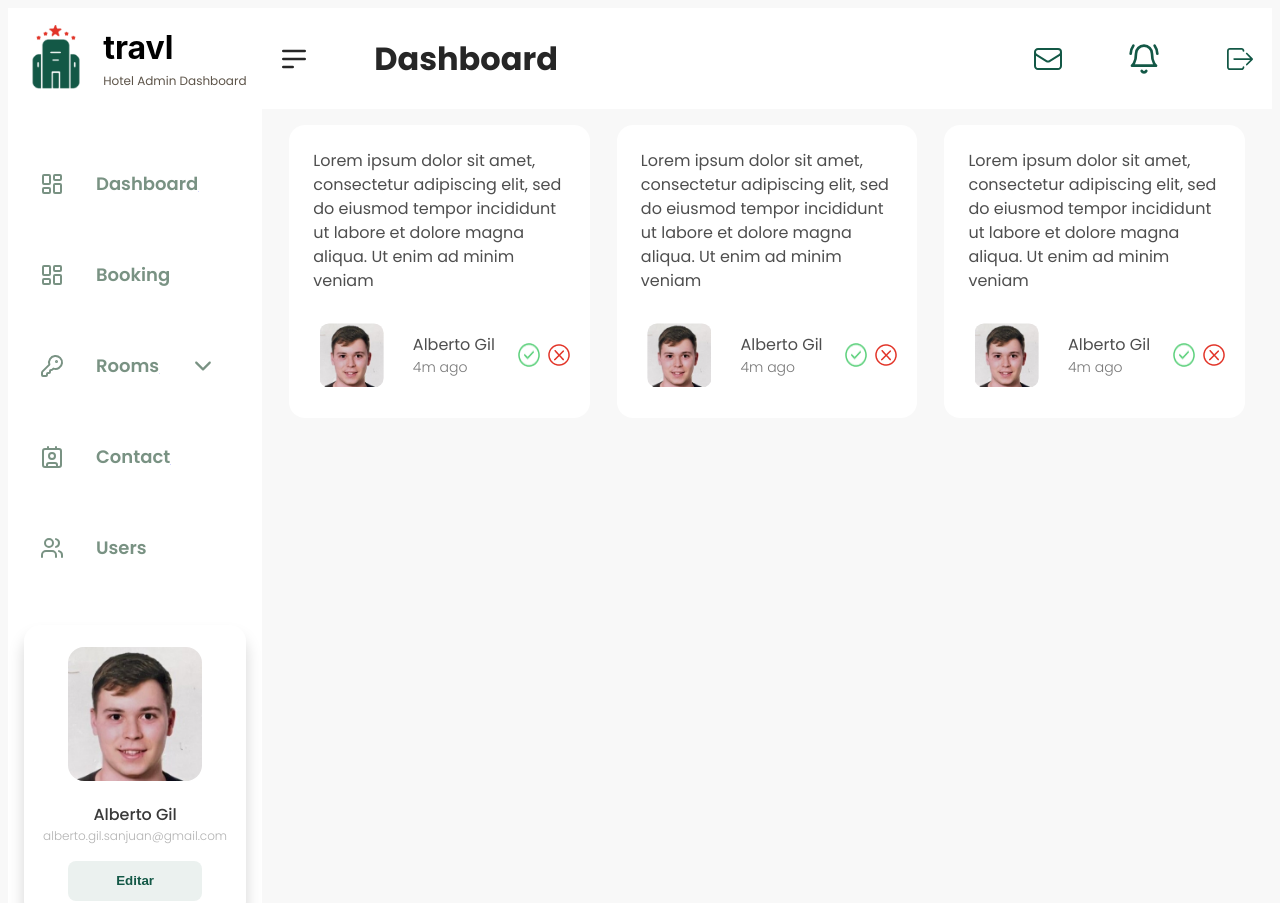
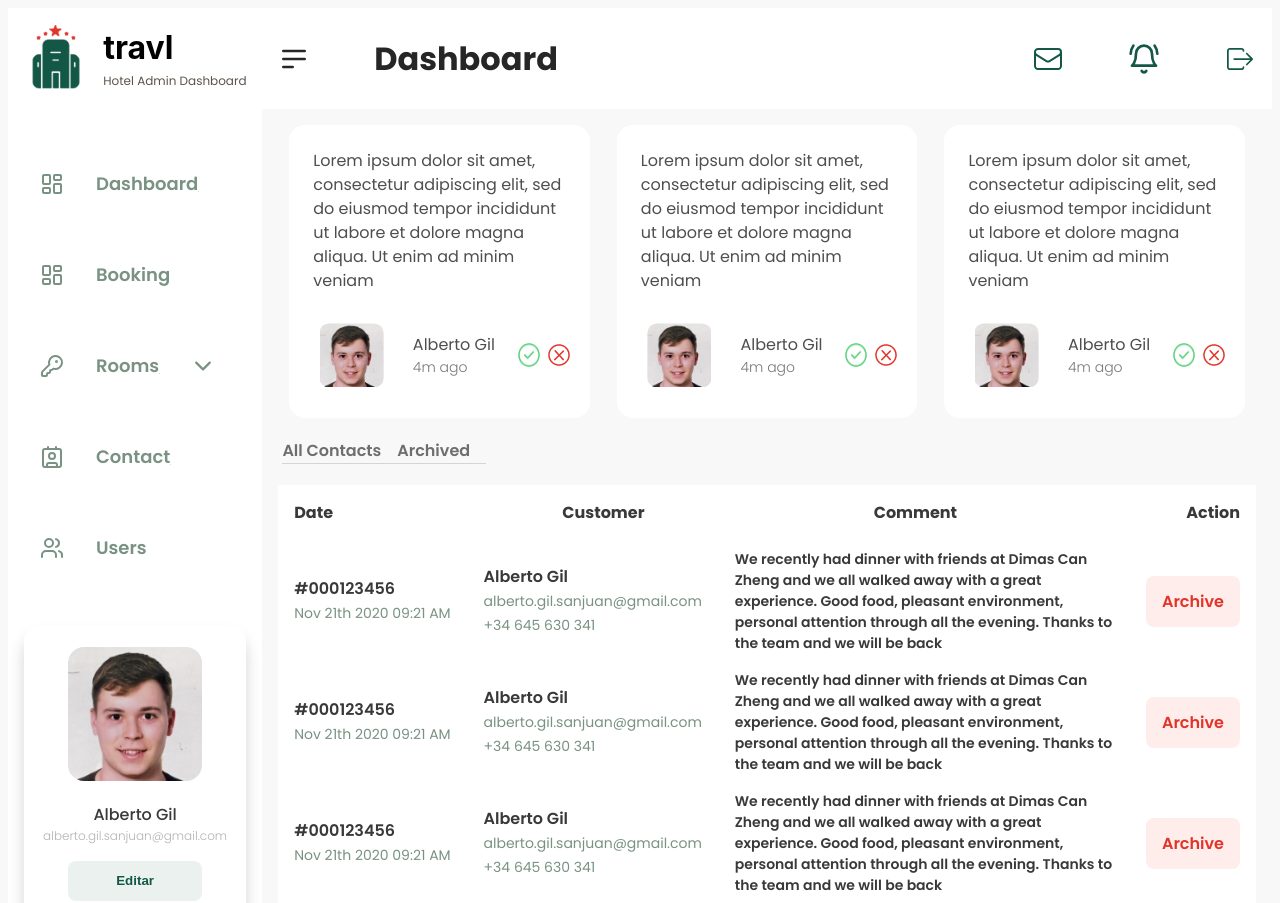
Before and after one commit to TokenTrzn/Hotel-Miranda-Dashboard, a React (Vite) app: page /contact in a window 1280 px wide. Shown: the top 903 px of the page. Built offline with nearby package versions, Linux system fonts and the light colour scheme.

Commit message:
ADD: Contact Page

```diff
--- a/src/Contact/components/ContactStyled.js
+++ b/src/Contact/components/ContactStyled.js
@@ -93,3 +93,136 @@ export const ContactKPIIconItemStyled = styled.img`
     height: auto;
     margin-right: 15%;
 `
+
+export const ContactListContainerStyled = styled.div`
+    display: flex;
+    flex-direction: column;
+`
+
+export const ContactMenuStyled = styled.div`
+    display: flex;
+    flex-direction: row;
+    align-items: center;
+    justify-content: start;
+    padding: .5% 2%;
+`
+
+export const ContactMenuTextStyled = styled.div`
+    display: flex;
+    gap: 2rem;
+    border-bottom: 1px solid #D4D4D4;
+`
+
+export const ContactMenuSortBy = styled.div`
+    padding: .5rem 1rem;
+    display: flex;
+    align-items: center;
+    border: 1px solid #135846;
+    border-radius: .75rem;
+    background: #ffffff;
+    cursor: pointer;
+
+    svg {
+        color: #CCCCCC;
+    }
+`
+
+export const ContactMenuSortByText = styled.p`
+    color: #135846;
+    font-size: 1rem;
+    font-weight: 600;
+    font-family: 'Poppins';
+    margin: 0;
+    padding-right: 1rem;
+`
+
+export const ContactMenuItemStyled = styled.p`
+    font-family: 'Poppins';
+    font-weight: 600;
+    font-size: 1rem;
+    color: #6E6E6E;
+    padding-right: 1rem;
+    cursor: pointer;
+    border-bottom: 1px solid #D4D4D4;
+
+    svg {
+        cursor: pointer;
+    }
+
+    &:hover {
+        color: #135846;
+        border-color: #135846;
+    }
+`
+
+export const ContactFirstRowStyled = styled.div`
+    display: flex;
+    flex-direction: row;
+    justify-content: space-between;
+    align-items: center;
+    background: #ffffff;
+    padding: 1rem;
+    margin: 0 1rem;
+`
+
+export const ContactFirstRowItemStyled = styled.p`
+    font-family: 'Poppins';
+    font-size: 1rem;
+    font-weight: 700;
+    color: #393939;
+    margin: 0;
+`
+
+export const ContactItemStyled = styled.div`
+    display: flex;
+    flex-direction: row;
+    justify-content: space-between;
+    align-items: center;
+    background: #ffffff;
+    padding: .5rem 1rem;
+    margin: 0 1rem;
+
+    svg {
+        color: #000000;
+    }
+
+    &:hover {
+        box-shadow: 0px 4px 4px #d5d5d5;
+    }
+`
+
+export const ContactItemTextStyled = styled.p`
+    font-family: 'Poppins';
+    font-size: 1rem;
+    font-weight: 600;
+    color: #393939;
+    margin: 0;
+
+    span {
+        font-size: .875rem;
+        color: #799283;
+        font-weight: 400;
+    }
+`
+
+export const ContactItemCommentStyled = styled.p`
+    font-family: 'Poppins';
+    font-size: .875rem;
+    font-weight: 600;
+    color: #393939;
+    margin: 0;
+    width: 40%;
+`
+
+export const ContactItemActionStyled = styled.button`
+    cursor: pointer;
+    background: #FFEDEC;
+    color: #E23428;
+    padding: .8rem 1rem;
+    font-family: 'Poppins';
+    font-size: 1rem;
+    font-weight: 600;
+    border: none;
+    border-radius: .5rem;
+    text-align: center;
+`
--- a/src/Contact/page/Contact.jsx
+++ b/src/Contact/page/Contact.jsx
@@ -1,4 +1,4 @@
-import { ContactKPIContainer, ContactKPIIconItemStyled, ContactKPIIconsStyled, ContactKPIInfoStyled, ContactKPIProfileInfoStyled, ContactKPIProfilePhotoStyled, ContactKPIProfileRowStyled, ContactKPIStyled, ContactKPITextStyled, ContactKPITimeStyled, ContactStyled } from "../components/ContactStyled"
+import { ContactFirstRowItemStyled, ContactFirstRowStyled, ContactItemActionStyled, ContactItemCommentStyled, ContactItemStyled, ContactItemTextStyled, ContactKPIContainer, ContactKPIIconItemStyled, ContactKPIIconsStyled, ContactKPIInfoStyled, ContactKPIProfileInfoStyled, ContactKPIProfilePhotoStyled, ContactKPIProfileRowStyled, ContactKPIStyled, ContactKPITextStyled, ContactKPITimeStyled, ContactListContainerStyled, ContactMenuItemStyled, ContactMenuStyled, ContactStyled } from "../components/ContactStyled"
 import ReviewPhoto from '../../assets/dni_cuadrado.jpg'
 import OkIcon from '../../assets/ok_icon.png'
 import DeleteIcon from '../../assets/delete_icon.png'
@@ -57,6 +57,83 @@ export const Contact = () => {
                     </ContactKPIProfileRowStyled>
                 </ContactKPIStyled>
             </ContactKPIContainer>
+            <ContactListContainerStyled>
+                <ContactMenuStyled>
+                    <ContactMenuItemStyled>All Contacts</ContactMenuItemStyled>
+                    <ContactMenuItemStyled>Archived</ContactMenuItemStyled>
+                </ContactMenuStyled>
+                <ContactFirstRowStyled>
+                    <ContactFirstRowItemStyled>Date</ContactFirstRowItemStyled>
+                    <ContactFirstRowItemStyled>Customer</ContactFirstRowItemStyled>
+                    <ContactFirstRowItemStyled>Comment</ContactFirstRowItemStyled>
+                    <ContactFirstRowItemStyled>Action</ContactFirstRowItemStyled>
+                </ContactFirstRowStyled>
+                <ContactItemStyled>
+                    <div>
+                        <ContactItemTextStyled>#000123456</ContactItemTextStyled>
+                        <ContactItemTextStyled><span>Nov 21th 2020 09:21 AM</span></ContactItemTextStyled>
+                    </div>
+                    <div>
+                        <ContactItemTextStyled>Alberto Gil</ContactItemTextStyled>
+                        <ContactItemTextStyled><span>alberto.gil.sanjuan@gmail.com</span></ContactItemTextStyled>
+                        <ContactItemTextStyled><span>+34 645 630 341</span></ContactItemTextStyled>
+                    </div>
+                    <ContactItemCommentStyled>We recently had dinner with friends at Dimas Can Zheng and we all walked away with a great experience. Good food, pleasant environment, personal attention through all the evening. Thanks to the team and we will be back</ContactItemCommentStyled>
+                    <ContactItemActionStyled>Archive</ContactItemActionStyled>
+                </ContactItemStyled>
+                <ContactItemStyled>
+                    <div>
+                        <ContactItemTextStyled>#000123456</ContactItemTextStyled>
+                        <ContactItemTextStyled><span>Nov 21th 2020 09:21 AM</span></ContactItemTextStyled>
+                    </div>
+                    <div>
+                        <ContactItemTextStyled>Alberto Gil</ContactItemTextStyled>
+                        <ContactItemTextStyled><span>alberto.gil.sanjuan@gmail.com</span></ContactItemTextStyled>
+                        <ContactItemTextStyled><span>+34 645 630 341</span></ContactItemTextStyled>
+                    </div>
+                    <ContactItemCommentStyled>We recently had dinner with friends at Dimas Can Zheng and we all walked away with a great experience. Good food, pleasant environment, personal attention through all the evening. Thanks to the team and we will be back</ContactItemCommentStyled>
+                    <ContactItemActionStyled>Archive</ContactItemActionStyled>
+                </ContactItemStyled>
+                <ContactItemStyled>
+                    <div>
+                        <ContactItemTextStyled>#000123456</ContactItemTextStyled>
+                        <ContactItemTextStyled><span>Nov 21th 2020 09:21 AM</span></ContactItemTextStyled>
+                    </div>
+                    <div>
+                        <ContactItemTextStyled>Alberto Gil</ContactItemTextStyled>
+                        <ContactItemTextStyled><span>alberto.gil.sanjuan@gmail.com</span></ContactItemTextStyled>
+                        <ContactItemTextStyled><span>+34 645 630 341</span></ContactItemTextStyled>
+                    </div>
+                    <ContactItemCommentStyled>We recently had dinner with friends at Dimas Can Zheng and we all walked away with a great experience. Good food, pleasant environment, personal attention through all the evening. Thanks to the team and we will be back</ContactItemCommentStyled>
+                    <ContactItemActionStyled>Archive</ContactItemActionStyled>
+                </ContactItemStyled>
+                <ContactItemStyled>
+                    <div>
+                        <ContactItemTextStyled>#000123456</ContactItemTextStyled>
+                        <ContactItemTextStyled><span>Nov 21th 2020 09:21 AM</span></ContactItemTextStyled>
+                    </div>
+                    <div>
+                        <ContactItemTextStyled>Alberto Gil</ContactItemTextStyled>
+                        <ContactItemTextStyled><span>alberto.gil.sanjuan@gmail.com</span></ContactItemTextStyled>
+                        <ContactItemTextStyled><span>+34 645 630 341</span></ContactItemTextStyled>
+                    </div>
+                    <ContactItemCommentStyled>We recently had dinner with friends at Dimas Can Zheng and we all walked away with a great experience. Good food, pleasant environment, personal attention through all the evening. Thanks to the team and we will be back</ContactItemCommentStyled>
+                    <ContactItemActionStyled>Archive</ContactItemActionStyled>
+                </ContactItemStyled>
+                <ContactItemStyled>
+                    <div>
+                        <ContactItemTextStyled>#000123456</ContactItemTextStyled>
+                        <ContactItemTextStyled><span>Nov 21th 2020 09:21 AM</span></ContactItemTextStyled>
+                    </div>
+                    <div>
+                        <ContactItemTextStyled>Alberto Gil</ContactItemTextStyled>
+                        <ContactItemTextStyled><span>alberto.gil.sanjuan@gmail.com</span></ContactItemTextStyled>
+                        <ContactItemTextStyled><span>+34 645 630 341</span></ContactItemTextStyled>
+                    </div>
+                    <ContactItemCommentStyled>We recently had dinner with friends at Dimas Can Zheng and we all walked away with a great experience. Good food, pleasant environment, personal attention through all the evening. Thanks to the team and we will be back</ContactItemCommentStyled>
+                    <ContactItemActionStyled>Archive</ContactItemActionStyled>
+                </ContactItemStyled>
+            </ContactListContainerStyled>
         </ContactStyled>
     )
 }
--- a/src/Guest/components/Ui/GuestStyled.js
+++ b/src/Guest/components/Ui/GuestStyled.js
@@ -93,6 +93,7 @@ export const GuestFirstRowStyled = styled.div`
     align-items: center;
     background: #ffffff;
     padding: 1rem 0;
+    margin: 0 1rem;
 `
 
 export const GuestFirstRowItemStyled = styled.p`
@@ -109,8 +110,8 @@ export const GuestItemStyled = styled.div`
     justify-content: space-between;
     align-items: center;
     background: #ffffff;
-    padding: .5rem 1rem;
-    margin: .5rem 0;
+    padding: 1.5rem .5rem;
+    margin: 0 1rem;
 
     svg {
         color: #000000;
--- a/src/Rooms/components/RoomsStyled.js
+++ b/src/Rooms/components/RoomsStyled.js
@@ -65,10 +65,11 @@ export const RoomsMenuItemStyled = styled.p`
 export const RoomsFirstRowStyled = styled.div`
     display: flex;
     flex-direction: row;
-    justify-content: space-evenly;
+    justify-content: space-between;
     align-items: center;
     background: #ffffff;
-    padding: 1rem 0;
+    padding: 1rem;
+    margin: 0 1rem;
 `
 
 export const RoomsFirstRowItemStyled = styled.p`
@@ -86,7 +87,7 @@ export const RoomsItemStyled = styled.div`
     align-items: center;
     background: #ffffff;
     padding: .5rem 1rem;
-    margin: .5rem 0;
+    margin: 0 1rem;
 
     svg {
         color: #000000;
@@ -151,6 +152,7 @@ export const RoomsItemStatusStyled = styled.button`
     font-size: 1rem;
     font-weight: 600;
     border: none;
+    width: 10%;
     border-radius: .5rem;
     text-align: center;
 `
```
Also changed, not shown: src/RoomDetails/components/RoomDetailsStyled.js (added, +14 -0 lines), src/RoomDetails/page/RoomDetails.jsx (added, +8 -0 lines).
